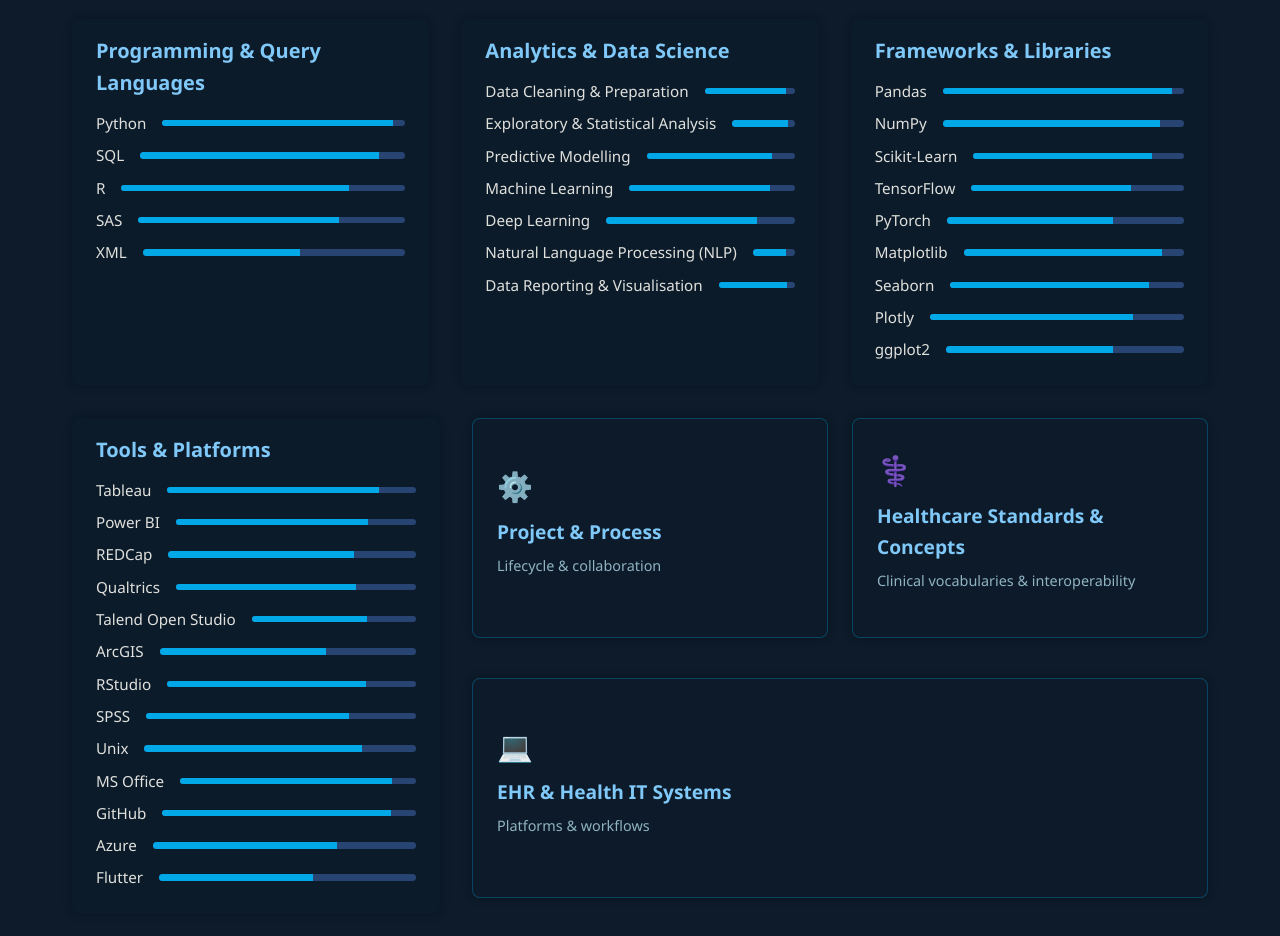
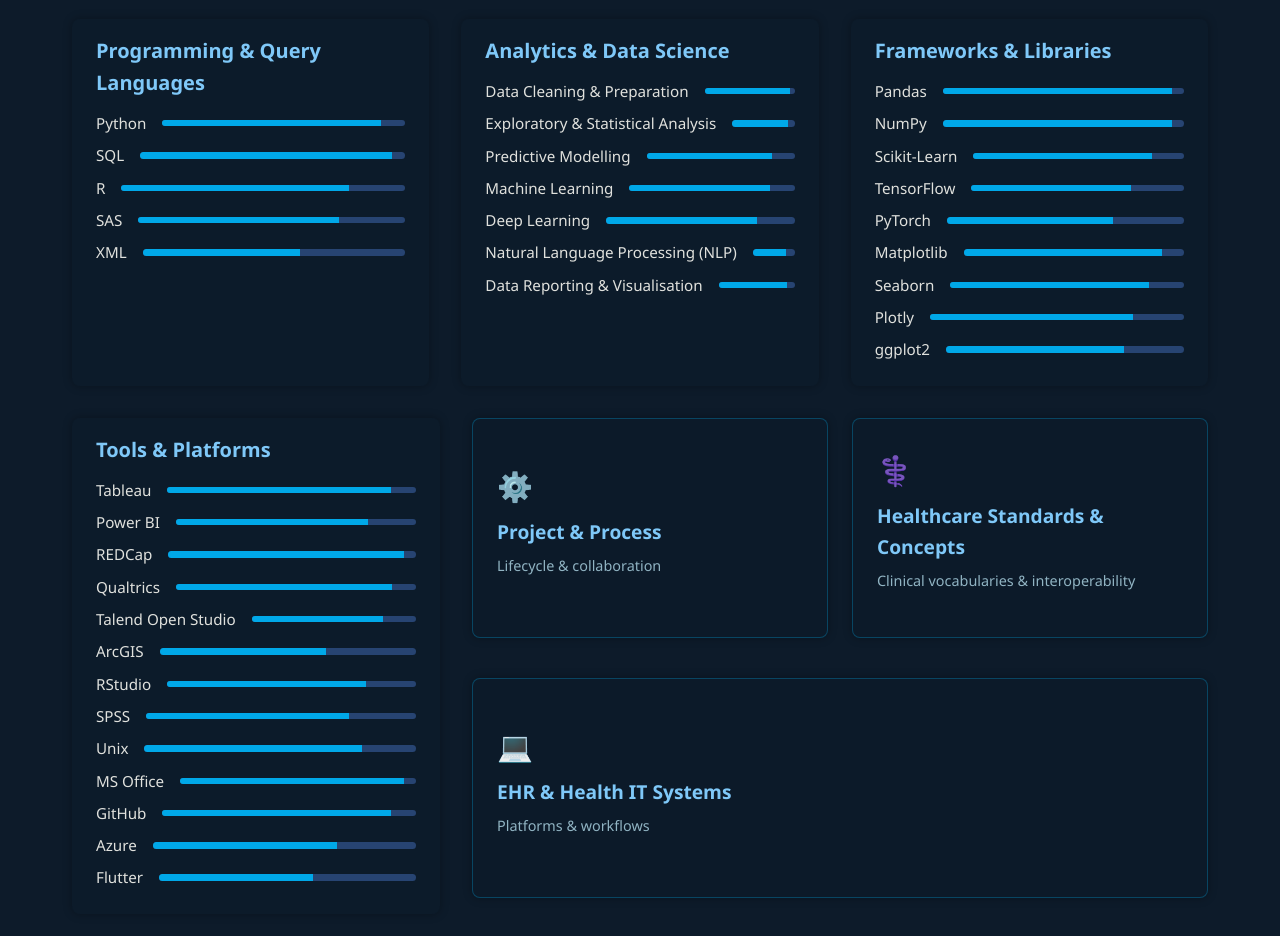
Before and after one commit to mskkasula/mohithkasula, a plain HTML site: page index.html in a window 1280 px wide. Shown: the part 3860-4796 px from the top of the page. Drawn offline with Linux system fonts and the light colour scheme.

Commit message:
Adjust skill proficiency levels in index.html
Updated skill proficiency levels for various programming languages, analytics, frameworks, and tools.

```diff
--- a/index.html
+++ b/index.html
@@ -125,8 +125,8 @@
       <!-- Programming Languages -->
       <div class="skill-category">
         <h3>Programming & Query Languages</h3>
-        <div class="skill"><span>Python</span><div class="progress" data-value="95"></div></div>
-        <div class="skill"><span>SQL</span><div class="progress" data-value="90"></div></div>
+        <div class="skill"><span>Python</span><div class="progress" data-value="90"></div></div>
+        <div class="skill"><span>SQL</span><div class="progress" data-value="95"></div></div>
         <div class="skill"><span>R</span><div class="progress" data-value="80"></div></div>
         <div class="skill"><span>SAS</span><div class="progress" data-value="75"></div></div>
         <div class="skill"><span>XML</span><div class="progress" data-value="60"></div></div>
@@ -134,7 +134,7 @@
       <!-- Analytics & Data Science -->
       <div class="skill-category">
         <h3>Analytics & Data Science</h3>
-        <div class="skill"><span>Data Cleaning & Preparation</span><div class="progress" data-value="90"></div></div>
+        <div class="skill"><span>Data Cleaning & Preparation</span><div class="progress" data-value="95"></div></div>
         <div class="skill"><span>Exploratory & Statistical Analysis</span><div class="progress" data-value="90"></div></div>
         <div class="skill"><span>Predictive Modelling</span><div class="progress" data-value="85"></div></div>
         <div class="skill"><span>Machine Learning</span><div class="progress" data-value="85"></div></div>
@@ -146,14 +146,14 @@
       <div class="skill-category">
         <h3>Frameworks & Libraries</h3>
         <div class="skill"><span>Pandas</span><div class="progress" data-value="95"></div></div>
-        <div class="skill"><span>NumPy</span><div class="progress" data-value="90"></div></div>
+        <div class="skill"><span>NumPy</span><div class="progress" data-value="95"></div></div>
         <div class="skill"><span>Scikit‑Learn</span><div class="progress" data-value="85"></div></div>
         <div class="skill"><span>TensorFlow</span><div class="progress" data-value="75"></div></div>
         <div class="skill"><span>PyTorch</span><div class="progress" data-value="70"></div></div>
         <div class="skill"><span>Matplotlib</span><div class="progress" data-value="90"></div></div>
         <div class="skill"><span>Seaborn</span><div class="progress" data-value="85"></div></div>
         <div class="skill"><span>Plotly</span><div class="progress" data-value="80"></div></div>
-        <div class="skill"><span>ggplot2</span><div class="progress" data-value="70"></div></div>
+        <div class="skill"><span>ggplot2</span><div class="progress" data-value="75"></div></div>
       </div>
       <!-- End of skills-grid categories -->
     </div>
@@ -162,16 +162,16 @@
       <!-- Left column: Tools & Platforms -->
       <div class="tp-column skill-category">
         <h3>Tools &amp; Platforms</h3>
-        <div class="skill"><span>Tableau</span><div class="progress" data-value="85"></div></div>
+        <div class="skill"><span>Tableau</span><div class="progress" data-value="90"></div></div>
         <div class="skill"><span>Power BI</span><div class="progress" data-value="80"></div></div>
-        <div class="skill"><span>REDCap</span><div class="progress" data-value="75"></div></div>
-        <div class="skill"><span>Qualtrics</span><div class="progress" data-value="75"></div></div>
-        <div class="skill"><span>Talend Open Studio</span><div class="progress" data-value="70"></div></div>
+        <div class="skill"><span>REDCap</span><div class="progress" data-value="95"></div></div>
+        <div class="skill"><span>Qualtrics</span><div class="progress" data-value="90"></div></div>
+        <div class="skill"><span>Talend Open Studio</span><div class="progress" data-value="80"></div></div>
         <div class="skill"><span>ArcGIS</span><div class="progress" data-value="65"></div></div>
         <div class="skill"><span>RStudio</span><div class="progress" data-value="80"></div></div>
         <div class="skill"><span>SPSS</span><div class="progress" data-value="75"></div></div>
         <div class="skill"><span>Unix</span><div class="progress" data-value="80"></div></div>
-        <div class="skill"><span>MS Office</span><div class="progress" data-value="90"></div></div>
+        <div class="skill"><span>MS Office</span><div class="progress" data-value="95"></div></div>
         <div class="skill"><span>GitHub</span><div class="progress" data-value="90"></div></div>
         <div class="skill"><span>Azure</span><div class="progress" data-value="70"></div></div>
         <div class="skill"><span>Flutter</span><div class="progress" data-value="60"></div></div>
```
